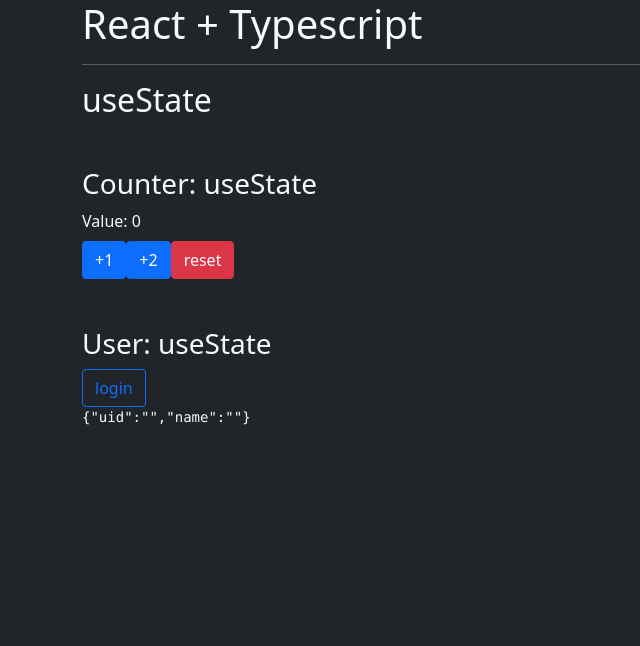
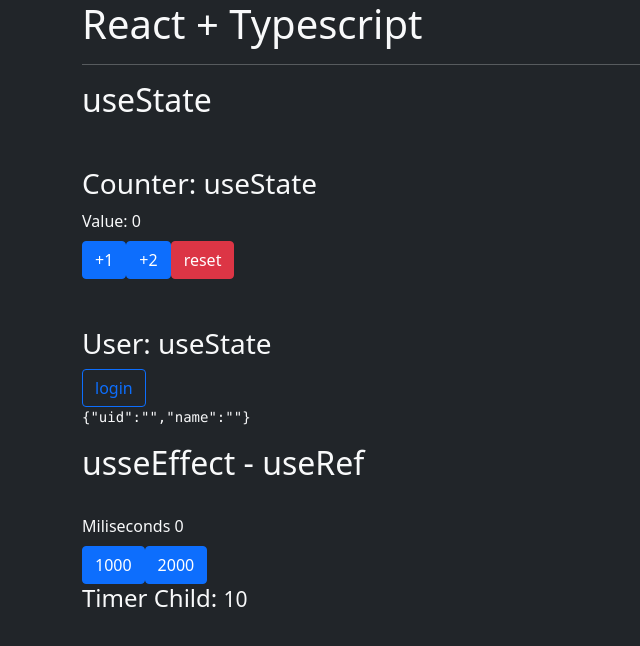
Before and after one commit to CristianSifuentes/reactory, a React (Create React App) app: page / in a window 1280 px wide. Shown: the top 646 px of the page, without its empty margins (0-640 px from the left). Built offline with nearby package versions, Linux system fonts and the light colour scheme.

Commit message:
Working with props using any type

```diff
--- a/src/App.tsx
+++ b/src/App.tsx
@@ -6,6 +6,9 @@
 import { EquationVisualizer } from './components/EquationVisualizer';
 import { MathProvider } from './components/MathContext';
 import { EquationSelector } from './components/EquationSelector';
+import { useRef } from 'react';
+import { Timer } from './components/Timer';
+import { TimerChild } from './components/TimerChild';
 
 function App() {
   return (
@@ -16,6 +19,11 @@
       <h2>useState</h2>
       <Counter></Counter>
       <User></User>
+
+      <h2>usseEffect - useRef</h2>
+      <br/>
+
+      <Timer></Timer>
 
 {/*
       <h2></h2>
--- /dev/null
+++ b/src/components/Timer.tsx
@@ -0,0 +1,17 @@
+import { useState } from 'react';
+import { TimerChild } from './TimerChild';
+
+export const Timer = () => {
+  const [miliseconds, setMiliseconds] = useState(0);
+  return (
+    <>
+    <span>Miliseconds { miliseconds }</span>
+    <br></br>
+    <button className='btn btn-primary mt-2'  onClick={()=>setMiliseconds(1000)}>1000</button>
+    <button className='btn btn-primary mt-2'  onClick={()=>setMiliseconds(2000)}>2000</button>
+
+    <TimerChild miliseconds={miliseconds}></TimerChild>
+    </>
+
+  )
+}
--- /dev/null
+++ b/src/components/TimerChild.tsx
@@ -0,0 +1,16 @@
+import { useEffect, useState } from "react";
+
+export const TimerChild = (args: any) => {
+  const [seconds, setSeconds] = useState(0);
+
+  console.log("TimerChild", args.miliseconds);
+
+  useEffect(() => {
+    setInterval(() => setSeconds(s => s + 1), 1000);
+  }, []);
+  return (
+    <>
+    <h4>Timer Child: <small>{seconds}</small></h4>
+    </>
+  )
+}
```
